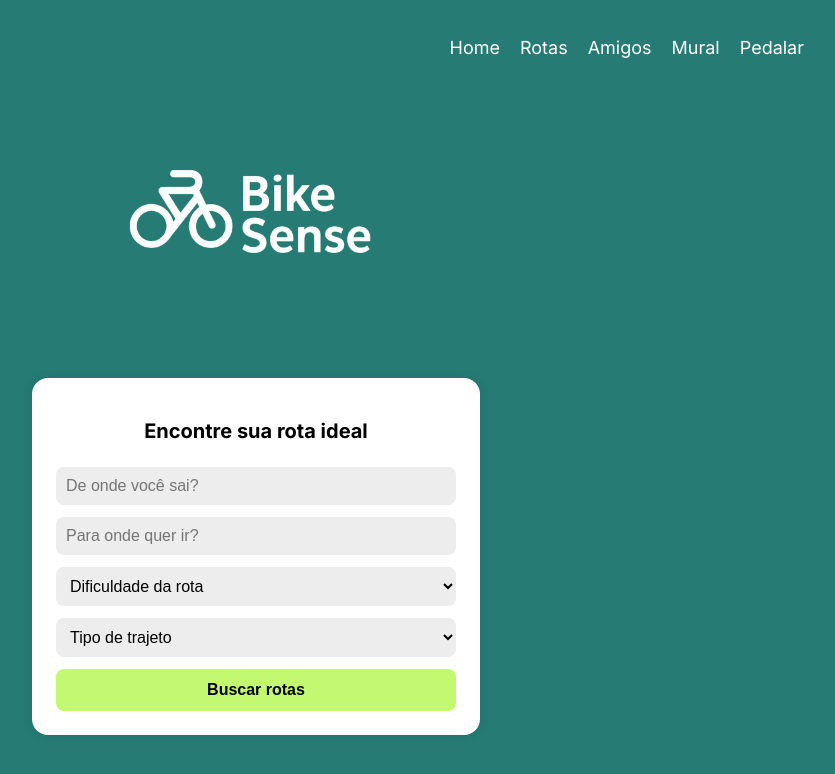
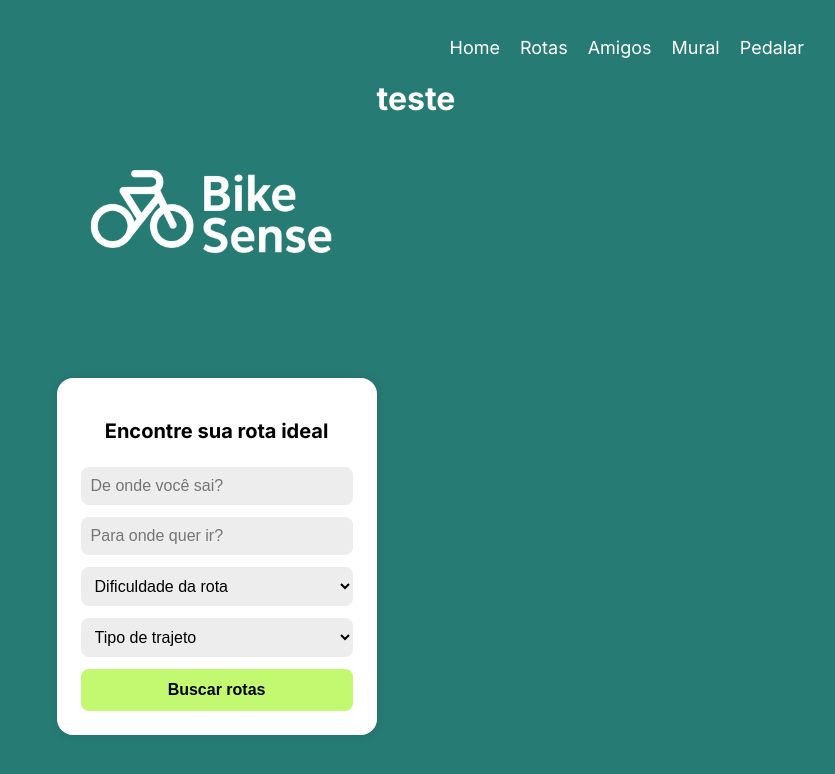
Before and after one commit to FIAP-SE/BikeSense, a React (Create React App) app: page /Rotas in a window 1280 px wide. Shown: the top 774 px of the page, without its empty margins (384-1219 px from the left). Built offline with nearby package versions, Linux system fonts and the light colour scheme.

Commit message:
rotas parcialmente pronto

```diff
--- a/src/pages/Rotas/Rotas.tsx
+++ b/src/pages/Rotas/Rotas.tsx
@@ -17,8 +17,10 @@ const Rotas: React.FC = () => {
   };
 
   return (
+    <div className="routes-container-header">
+      <ProjectHeader />
+
       <div className="routes-container">
-      <ProjectHeader />
         <div className="routes-leftside">
           <img src={bikeSenseLogo} alt="Bike Sense Logo" className="bike-sense-logo" />
           <div className="routes-left-card">
@@ -57,6 +59,12 @@ const Rotas: React.FC = () => {
             </form>
           </div>
 
+
+        </div>
+        <div className="routes-rightside">
+            <h1>teste</h1>
+          </div>
+
       </div>
 
     </div>
--- a/src/pages/Rotas/style.css
+++ b/src/pages/Rotas/style.css
@@ -1,4 +1,4 @@
-.routes-container{
+.routes-container-header{
     background-color: #267b74;
     min-height: 100vh;
     color: white;
@@ -8,9 +8,14 @@
     text-align: center;
 }
 
+.routes-container{
+    display: flex;
+    flex-direction:row;
+    justify-content: center;
+}
 
 .route-form {
-    background-color: white;
+    background-color: #ffffff;
     padding: 24px;
     border-radius: 16px;
     max-width: 400px;
```
Lines whose indentation alone changed are shown as unchanged.
